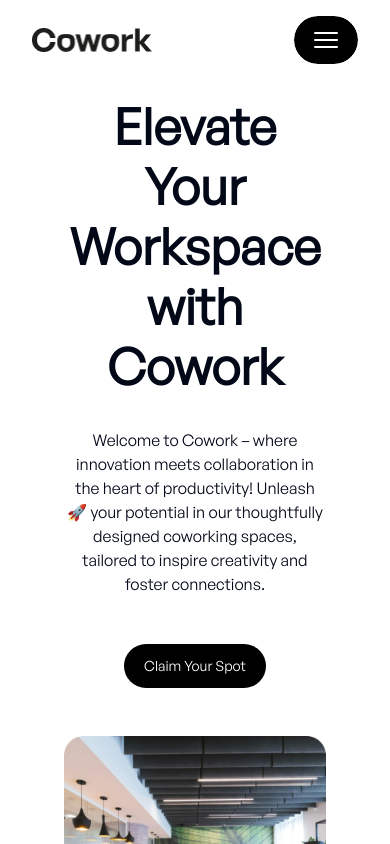
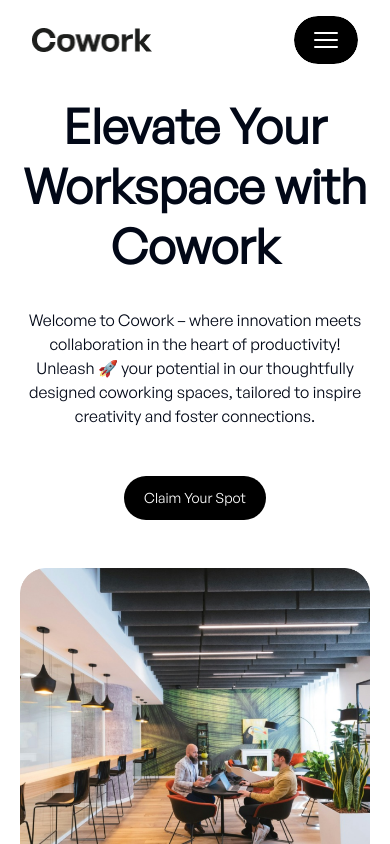
Before and after one commit to subodhwork21/cowork, a Next.js app: page / in a window 390 px wide. Shown: the top 844 px of the page. Built offline with nearby package versions, Linux system fonts and the light colour scheme.

Commit message:
simple fix in hero page

```diff
--- a/src/app/components/hero.tsx
+++ b/src/app/components/hero.tsx
@@ -2,9 +2,9 @@ import Image from "next/image";
 import Button from "@/app/components/button";
 const HeroPage = () => {
   return (
-    <div className="flex lg:flex-row flex-col items-center justify-between md:py-28 py-4 px-16 ">
+    <div className="flex lg:flex-row flex-col items-center justify-between md:py-28 py-4 md:px-16 px-5">
       <div className="lg:w-[50%] w-full flex flex-col lg:items-start lg:justify-start items-center justify-center lg:mb-none mb-12">
-        <h1 className="lg:text-[96px]  lg:leading-[100px] font-bold mb-8 md:text-[50px] text-[50px] lg:text-left text-center leading-[60px]">
+        <h1 className="lg:text-[96px]  lg:leading-[100px] font-bold mb-8 md:text-[50px] text-[48px] lg:text-left text-center leading-[60px]">
           Elevate Your Workspace with Cowork
         </h1>
         <p className="lg:w-[480px] w-full lg:mb-8 mb-12 lg:leading-[40px]leading-[40px] text-center lg:text-left">
@@ -15,7 +15,7 @@ const HeroPage = () => {
         </p>
         <Button bgcolor="bg-black" content="Claim Your Spot" />
       </div>
-      <div className="lg:w-[50%] w-full">
+      <div className="lg  :w-[50%] w-full">
         <Image
           className="object-fill"
           src={"/images/heroimage.png"}
```
